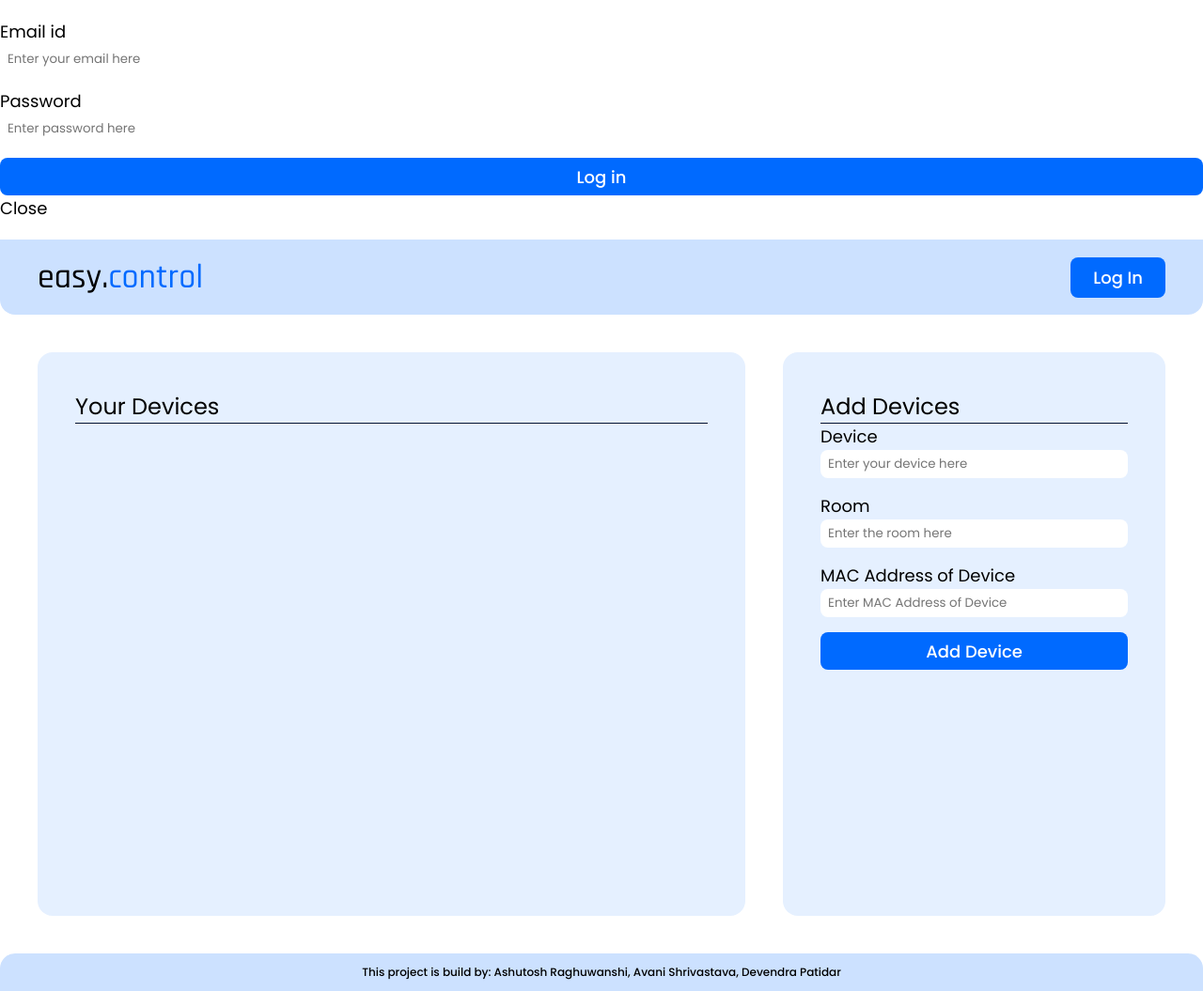
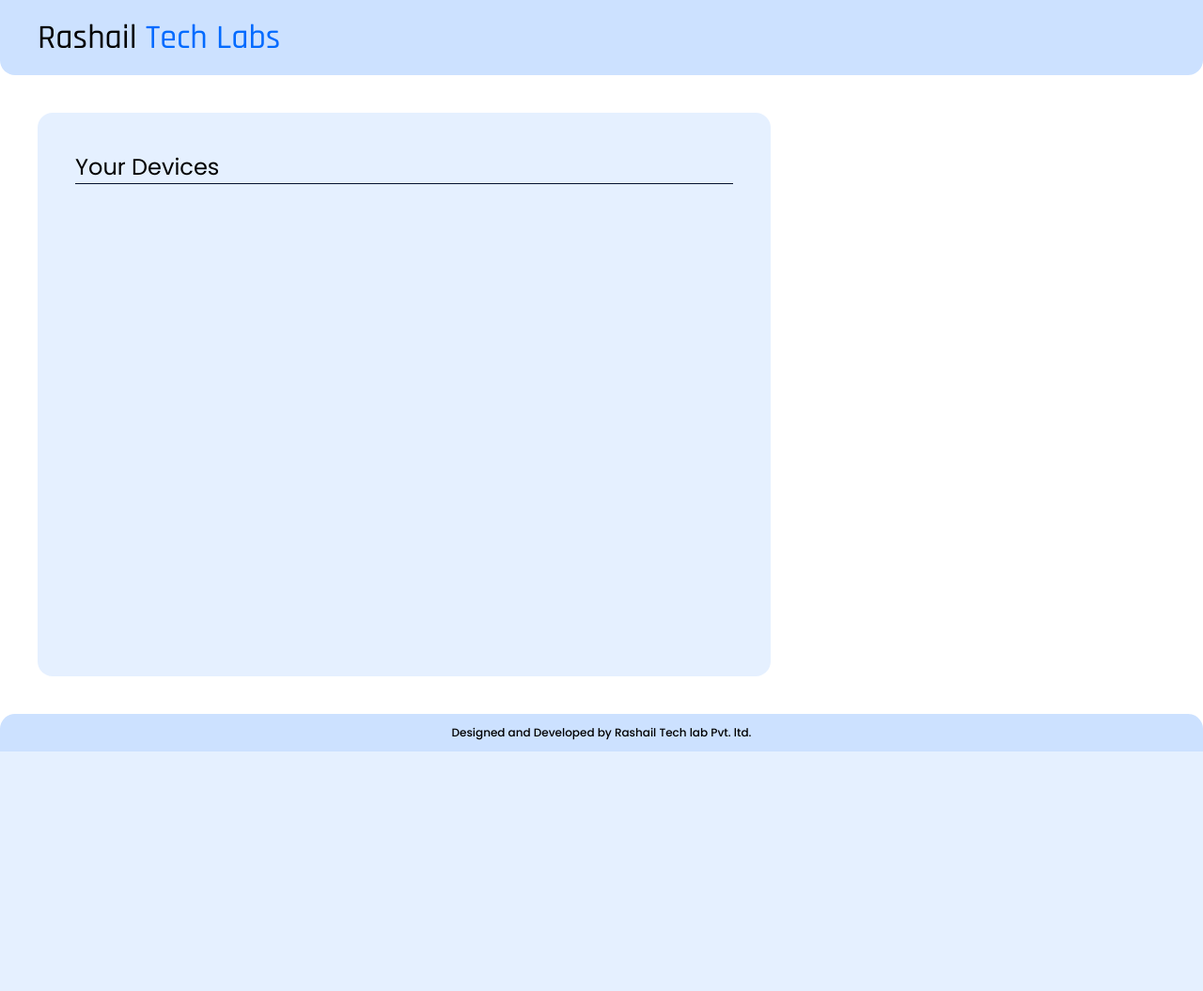
Before and after one commit to ulpa11/Rashail-Tech-Lab-Testing, a Django app: page / in a window 1280 px wide. Shown: the whole page at 94% size. After the commit the page ends 800 px from the top, so only its background shows below. Run offline with Django 3.2, Linux system fonts and the light colour scheme; data that the repository does not hold is empty.

Commit message:
Update index.html

```diff
--- a/templates/index.html
+++ b/templates/index.html
@@ -5,7 +5,7 @@
     <meta charset="UTF-8">
     <meta http-equiv="X-UA-Compatible" content="IE=edge">
     <meta name="viewport" content="width=device-width, initial-scale=1.0">
-    <title>Easy.Control Home Automation web application</title>
+    <title>Rashail Techlabs Pvt. Ltd.</title>
     <link rel="stylesheet" href="{% static 'css/style.css' %}">
     <link rel="preconnect" href="https://fonts.googleapis.com">
     <link rel="preconnect" href="https://fonts.gstatic.com" crossorigin>
@@ -13,26 +13,11 @@
 </head>
 
 <body>
-    <div class="overlay">
 
-        <form class="login-form" action="">
-            <label>Email id</label>
-            <br>
-            <input id="email" type="email" placeholder="Enter your email here">
-
-            <label>Password</label>
-            <br>
-            <input id="password" type="password" placeholder="Enter password here">
-
-            <button class="login">Log in</button>
-
-            <p class="close-btn">Close</p>
-
-    </div>
     <header>
         <div class="container">
-            <div class="logo">easy.<span class="accent">control</span></div>
-            <div class="login-btn">log in</div>
+            <div class="logo">Rashail <span class="accent">Tech Labs</span></div>
+
         </div>
     </header>
     <main>
@@ -42,32 +27,12 @@
                 <hr>
                 <div class="devices"></div>
             </div>
-            <div class="add-device">
-                <h2>add devices</h2>
-                <hr>
-                <form action="">
-                    <label>Device</label>
-                    <br>
-                    <input id="device-name" type="text" placeholder="Enter your device here">
 
-                    <label>Room</label>
-                    <br>
-                    <input id="device-room" type="text" placeholder="Enter the room here">
-
-                    <label>MAC Address of Device</label>
-                    <br>
-                    <input id="device-mac" type="text" placeholder="Enter MAC Address of Device">
-
-                    <button class="add-device-btn">Add Device</button>
-
-
-                </form>
-            </div>
         </div>
     </main>
     <footer>
         <div class="container">
-            <p>This project is build by: Ashutosh Raghuwanshi, Avani Shrivastava, Devendra Patidar</p>
+            <p>Designed and Developed by Rashail Tech lab Pvt. ltd.</p>
         </div>
     </footer>
     <script>
```
